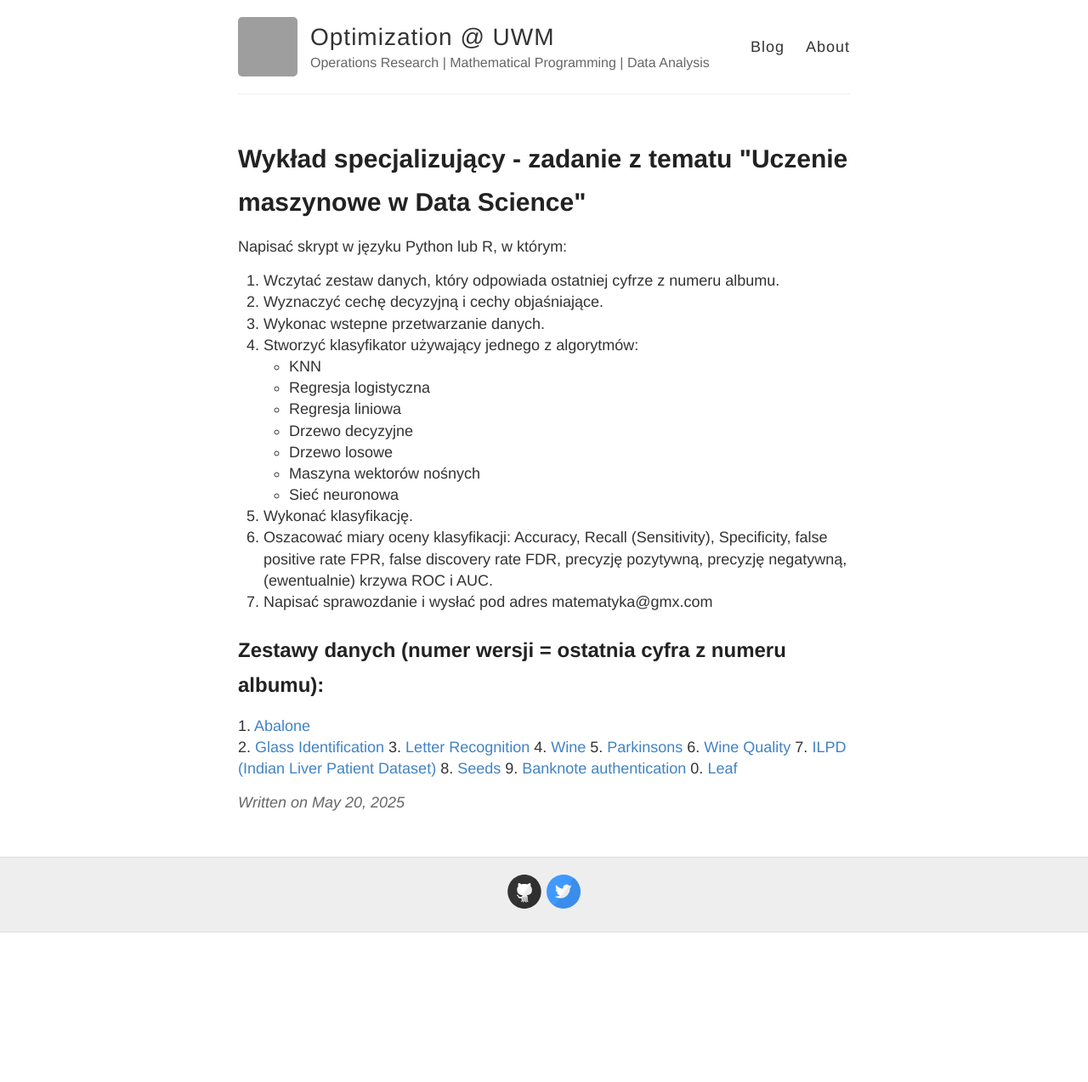
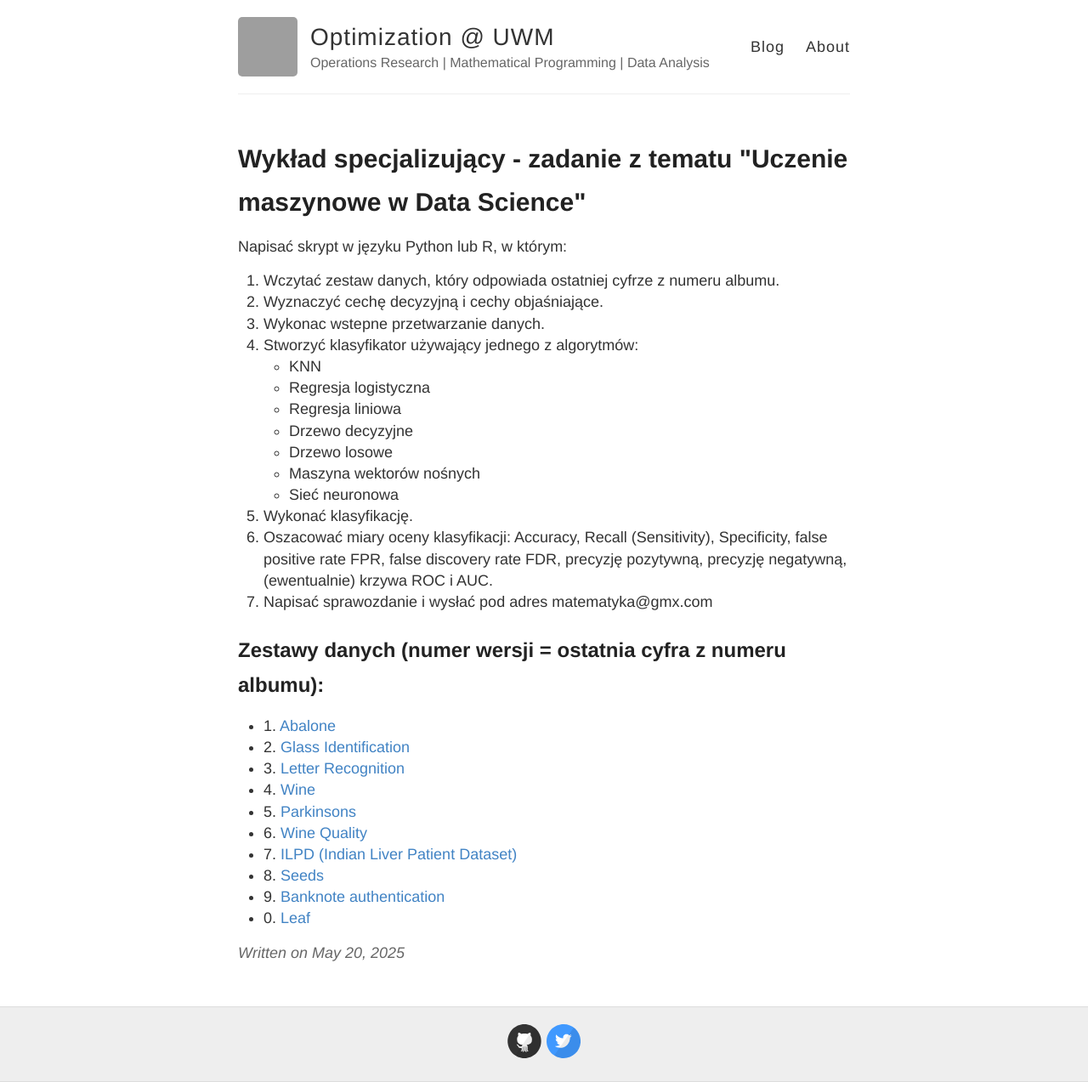
Before and after one commit to uwmopt/uwmopt.github.io, a Jekyll site: the page built from _posts/2025-05-20-Zadanie_WS.md, in a window 1280 px wide. Shown: the whole page at 85% size. Built offline with Jekyll 4.4.1, drawn with Linux system fonts in a browser that asks for light colours; before the commit the page ends 1097 px from its top, so only the background shows below that; grey boxes are pictures that could not be loaded.

```diff
--- a/_posts/2025-05-20-Zadanie_WS.md
+++ b/_posts/2025-05-20-Zadanie_WS.md
@@ -22,13 +22,13 @@ Napisać skrypt w języku Python lub R, w którym:
 ##  Zestawy danych (numer wersji = ostatnia cyfra z numeru albumu):
 
 
-1\. [Abalone](http://archive.ics.uci.edu/ml/datasets/Abalone)
-2\. [Glass Identification](http://archive.ics.uci.edu/ml/datasets/Glass+Identification)
-3\. [Letter Recognition](http://archive.ics.uci.edu/ml/datasets/Letter+Recognition)
-4\. [Wine](http://archive.ics.uci.edu/ml/datasets/Wine)
-5\. [Parkinsons](http://archive.ics.uci.edu/ml/datasets/Parkinsons)
-6\. [Wine Quality](http://archive.ics.uci.edu/ml/datasets/Wine+Quality)
-7\. [ILPD (Indian Liver Patient Dataset)](http://archive.ics.uci.edu/ml/datasets/ILPD+%28Indian+Liver+Patient+Dataset%29)
-8\. [Seeds](http://archive.ics.uci.edu/ml/datasets/seeds)
-9\. [Banknote authentication](http://archive.ics.uci.edu/ml/datasets/banknote+authentication)
-0\. [Leaf](http://archive.ics.uci.edu/ml/datasets/Leaf)
+- 1\. [Abalone](http://archive.ics.uci.edu/ml/datasets/Abalone)
+- 2\. [Glass Identification](http://archive.ics.uci.edu/ml/datasets/Glass+Identification)
+- 3\. [Letter Recognition](http://archive.ics.uci.edu/ml/datasets/Letter+Recognition)
+- 4\. [Wine](http://archive.ics.uci.edu/ml/datasets/Wine)
+- 5\. [Parkinsons](http://archive.ics.uci.edu/ml/datasets/Parkinsons)
+- 6\. [Wine Quality](http://archive.ics.uci.edu/ml/datasets/Wine+Quality)
+- 7\. [ILPD (Indian Liver Patient Dataset)](http://archive.ics.uci.edu/ml/datasets/ILPD+%28Indian+Liver+Patient+Dataset%29)
+- 8\. [Seeds](http://archive.ics.uci.edu/ml/datasets/seeds)
+- 9\. [Banknote authentication](http://archive.ics.uci.edu/ml/datasets/banknote+authentication)
+- 0\. [Leaf](http://archive.ics.uci.edu/ml/datasets/Leaf)
```
